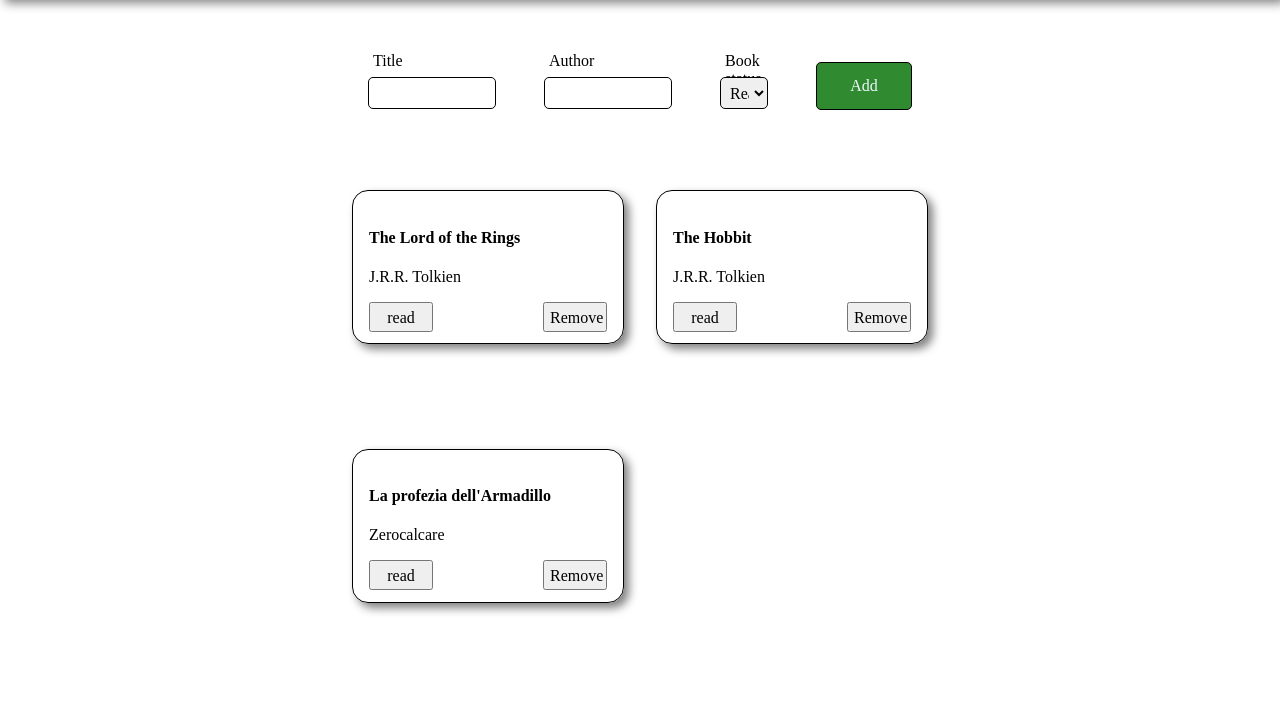
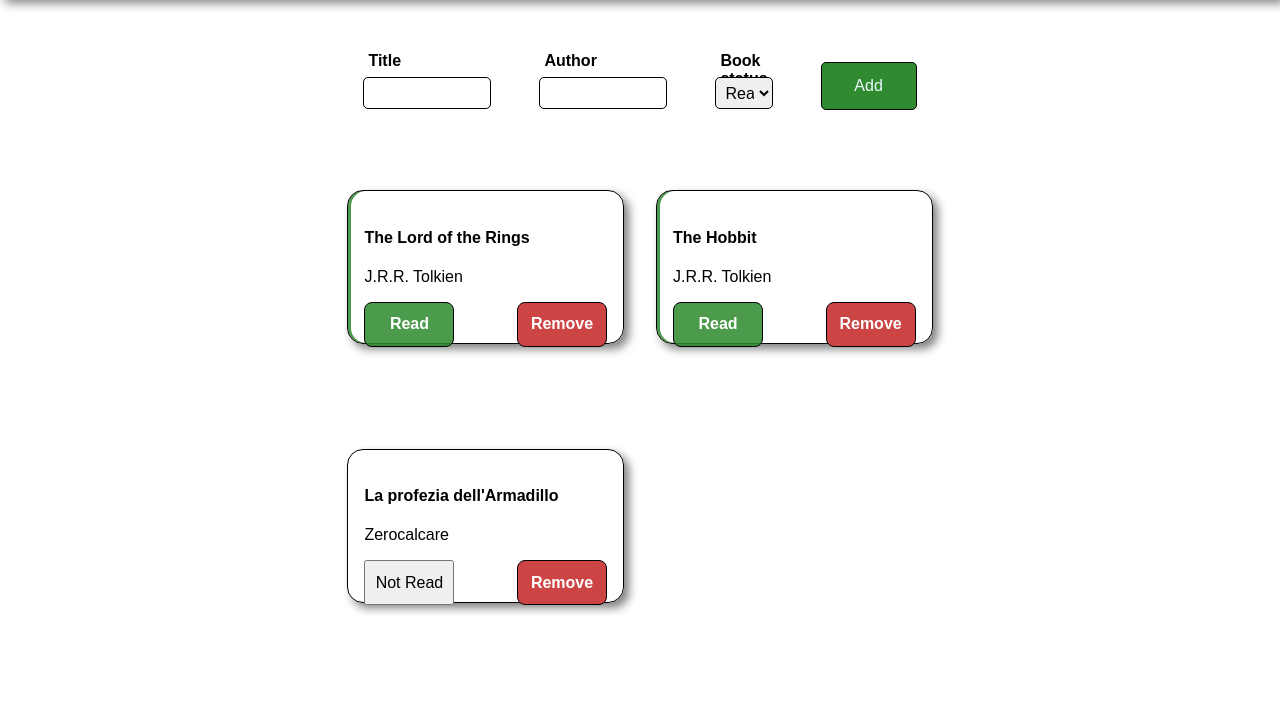
Before and after one commit to BuonicosII/library, a plain HTML site: page index.html in a window 1280 px wide. Shown: the part 93-800 px from the top of the page. Drawn offline with Linux system fonts and the light colour scheme.

Commit message:
Add style to card and reinstate form validation

```diff
--- a/index.html
+++ b/index.html
@@ -13,17 +13,17 @@
     <form action="" id="addtolibrary">
         <div>
             <label for="title">Title</label>
-            <input type="text" id="title" name="title" required>
+            <input type="text" id="title" name="title" required />
         </div>
         <div>
             <label for="author">Author</label>
-            <input type="text" id="author" name="author" required>
+            <input type="text" id="author" name="author" required />
         </div>
         <div>
             <label for="readstatus">Book status</label>
             <select id="readstatus">
-            <option value="read">Read</option>
-            <option value="rot read">Not Read</option>
+            <option value="Read">Read</option>
+            <option value="Not Read">Not Read</option>
         </select>
         </div>
         <div><button type="submit" form="addtolibrary" id="submitbutton">Add</button></div>
--- a/script.js
+++ b/script.js
@@ -1,9 +1,9 @@
 let myLibrary = [];
 let shelf = document.querySelector('#shelf');
 
-const lotr = new Book('The Lord of the Rings', 'J.R.R. Tolkien', 'read');
-const hobbit = new Book('The Hobbit', 'J.R.R. Tolkien', 'read');
-const armadillo = new Book('La profezia dell\'Armadillo', 'Zerocalcare', 'read');
+const lotr = new Book('The Lord of the Rings', 'J.R.R. Tolkien', 'Read');
+const hobbit = new Book('The Hobbit', 'J.R.R. Tolkien', 'Read');
+const armadillo = new Book('La profezia dell\'Armadillo', 'Zerocalcare', 'Not Read');
 
 //object constructor libro
 
@@ -14,10 +14,10 @@
 };
 
 Book.prototype.toggleRead = function() {
-  if (this.read === 'read') {
-    this.read = 'not read'
+  if (this.read === 'Read') {
+    this.read = 'Not Read'
   } else {
-    this.read = 'read'
+    this.read = 'Read'
   }
 }
 
@@ -59,8 +59,13 @@
     buttonDiv.appendChild(toggleStatus);
     buttonDiv.appendChild(removeButton);
     removeButton.setAttribute('data-index', `${indexNum}`);
+    removeButton.setAttribute('id', 'removebutton');
     removeButton.addEventListener('click', removeFromLibrary);
     toggleStatus.setAttribute('data-index', `${indexNum}`);
+    if (toggleStatus.textContent === 'Read') {
+      toggleStatus.setAttribute('class', 'read');
+      card.setAttribute('style', 'box-shadow: inset 3px 0 rgba(48, 138, 48, 0.863), 5px 5px 10px grey;');
+    }
     toggleStatus.addEventListener('click', function() {myLibrary[`${indexNum}`].toggleRead(); orderShelf()});
   }
 
@@ -82,6 +87,9 @@
 
     event.preventDefault();
 
+    if (!document.getElementById('addtolibrary').checkValidity()) {
+      document.getElementById('addtolibrary').reportValidity();
+    } else {
     //contestualmente al submit del form viene creato un nuovo oggetto libro
 
     let title = document.querySelector('#title').value;
@@ -89,11 +97,14 @@
     let read = document.querySelector('#readstatus').value;
     let newBook = new Book(title, author, read);
 
+
+
     //oggetto viene pushato nell'array myLibrary
 
     myLibrary.push(newBook);
 
     orderShelf();
+    }
   }
 
 const submitButton = document.querySelector('#submitbutton');
--- a/style.css
+++ b/style.css
@@ -20,6 +20,8 @@
     grid-template-rows: 1fr 1fr 6fr;
     height: 100vh;
     margin: 0;
+    box-sizing: border-box;
+    font-family: Arial, Helvetica, sans-serif;
 }
 
 #topbar {
@@ -102,5 +104,27 @@
 }
 
 .buttondiv button {
-    width: 5vw;
+    width: 90px;
+    height: 45px;
+    padding: 5px;
 }
+
+#removebutton {
+    background-color: rgb(204, 68, 68);
+    color: white;
+    border: solid 1px black;
+    font-weight: 700;
+    border-radius: 0.5rem;
+}
+
+.read {
+    background-color: rgba(48, 138, 48, 0.863);
+    color: white;
+    border: solid 1px black;
+    font-weight: 700;
+    border-radius: 0.5rem;
+}
+
+label {
+    font-weight: 700;
+}
```
